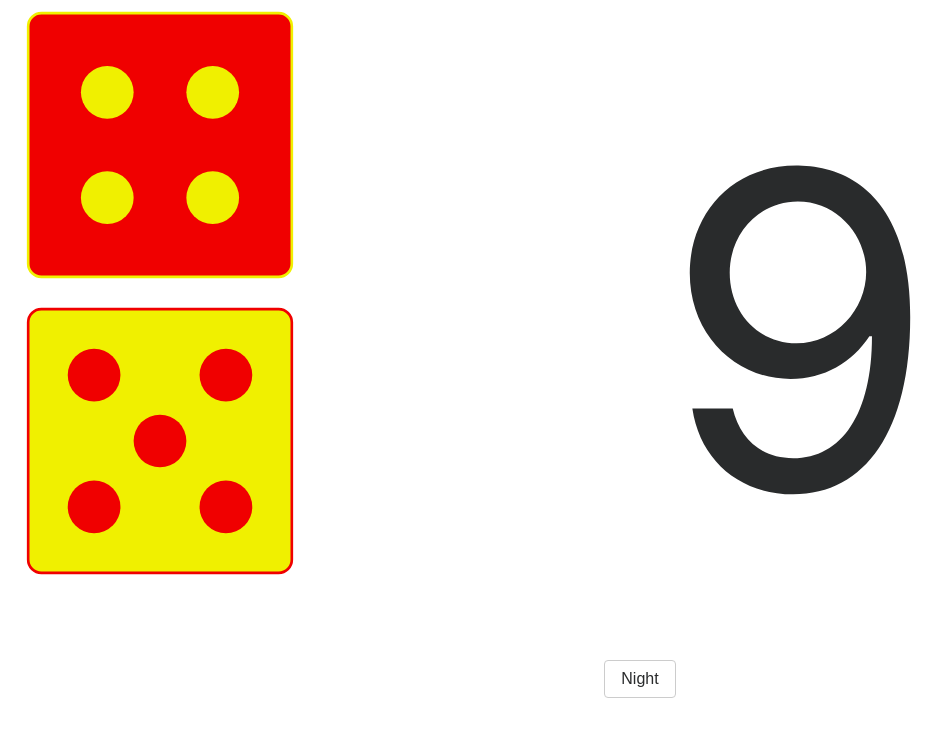
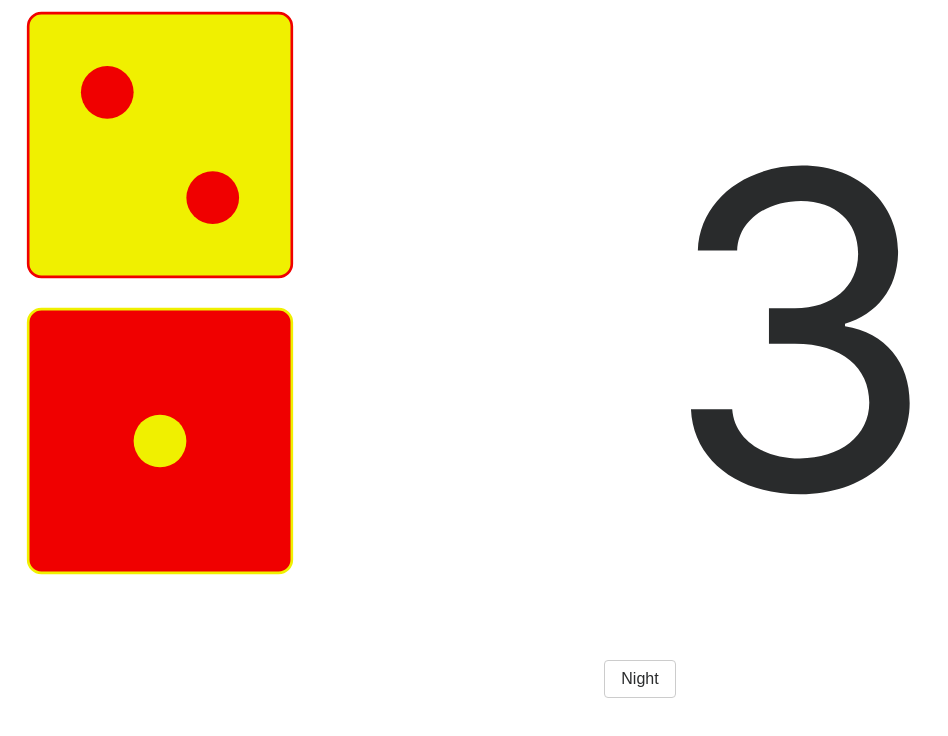
Before and after one commit to ericchu94/catandice, an Angular app: page / in a window 1280 px wide. Shown: the top 736 px of the page, without its empty margins (0-948 px from the left). Built offline with nearby package versions, Linux system fonts and the light colour scheme.

Commit message:
Add die color switching, animations, and history

```diff
--- a/src/app/app.component.html
+++ b/src/app/app.component.html
@@ -2,7 +2,7 @@
     <div class="row">
         <div class="col-sm-3">
             <div class="row">
-                <div class="col-6 col-sm-12 red">
+                <div class="col-6 col-sm-12 die" [ngClass]="{'red': firstDieRed, 'yellow': !firstDieRed, 'hidden': hidden}">
                     <svg *ngIf="die1 == 1" width="100%" viewBox="-5 -5 110 110">
                         <rect x="0" y="0" width="100" height="100" rx="5" ry="5" />
                         <circle cx="50" cy="50" r="10" />
@@ -43,7 +43,7 @@
                         <circle cx="30" cy="20" r="10" />
                     </svg>
                 </div>
-                <div class="col-6 col-sm-12 yellow">
+                <div class="col-6 col-sm-12 die" [ngClass]="{'red': !firstDieRed, 'yellow': firstDieRed, 'hidden': hidden}">
                     <svg *ngIf="die2 == 1" width="100%" viewBox="-5 -5 110 110">
                         <rect x="0" y="0" width="100" height="100" rx="5" ry="5" />
                         <circle cx="50" cy="50" r="10" />
@@ -88,7 +88,7 @@
         </div>
         <div class="col-sm-9">
             <div class="row">
-                <div class="col-12 sum">
+                <div class="col-12 sum text" [ngClass]="{'hidden': hidden}">
                     {{ die1 + die2 }}
                 </div>
             </div>
@@ -100,4 +100,11 @@
             <button *ngIf="!night" class="btn btn-secondary" (click)="onToggleNight($event)">Night</button>
         </div>
     </div>
+    <div class="row">
+        <div class="col-12 text-center text">
+            <span *ngFor="let roll of history">
+                {{ roll }}
+            </span>
+        </div>
+    </div>
 </div>
--- a/src/app/app.component.ts
+++ b/src/app/app.component.ts
@@ -8,20 +8,24 @@ import { Component } from '@angular/core';
 export class AppComponent {
   night: boolean = false;
   die1: number = 1;
-  die2: number = 6;
+  die2: number = 1;
+  firstDieRed: boolean = true;
+  history: number[] = [];
+  hidden: boolean = false;
 
   ngOnInit(): void {
     this.onRandom();
+    this.history = [];
   }
 
   async onRandom(): Promise<void> {
+    this.history.push(this.die1 + this.die2);
+    this.hidden = true;
+    await (new Promise(resolve => setTimeout(resolve, 250)));
     this.die1 = Math.floor(Math.random() * 6 + 1);
     this.die2 = Math.floor(Math.random() * 6 + 1);
-    for (let i = 0; i < 5; i++) {
-      await (new Promise(resolve => setTimeout(resolve, 50)));
-      this.die1 = Math.floor(Math.random() * 6 + 1);
-      this.die2 = Math.floor(Math.random() * 6 + 1);
-    }
+    this.hidden = false;
+    this.firstDieRed = !this.firstDieRed;
   }
 
   onToggleNight(event): void {
--- a/src/styles.css
+++ b/src/styles.css
@@ -3,6 +3,11 @@
     min-height: 100%;
     width: 100%;
     position: absolute;
+    transition: background-color 1s;
+}
+
+.text {
+    transition: color 1s;
 }
 
 .yellow circle {
@@ -30,6 +35,17 @@
 }
 
 .night {
-    background: black;
+    background-color: black;
+}
+
+.night .text  {
     color: white;
 }
+
+.hidden {
+    opacity: 0;
+}
+
+.die, .sum {
+    transition: opacity 0.25s;
+}
```
